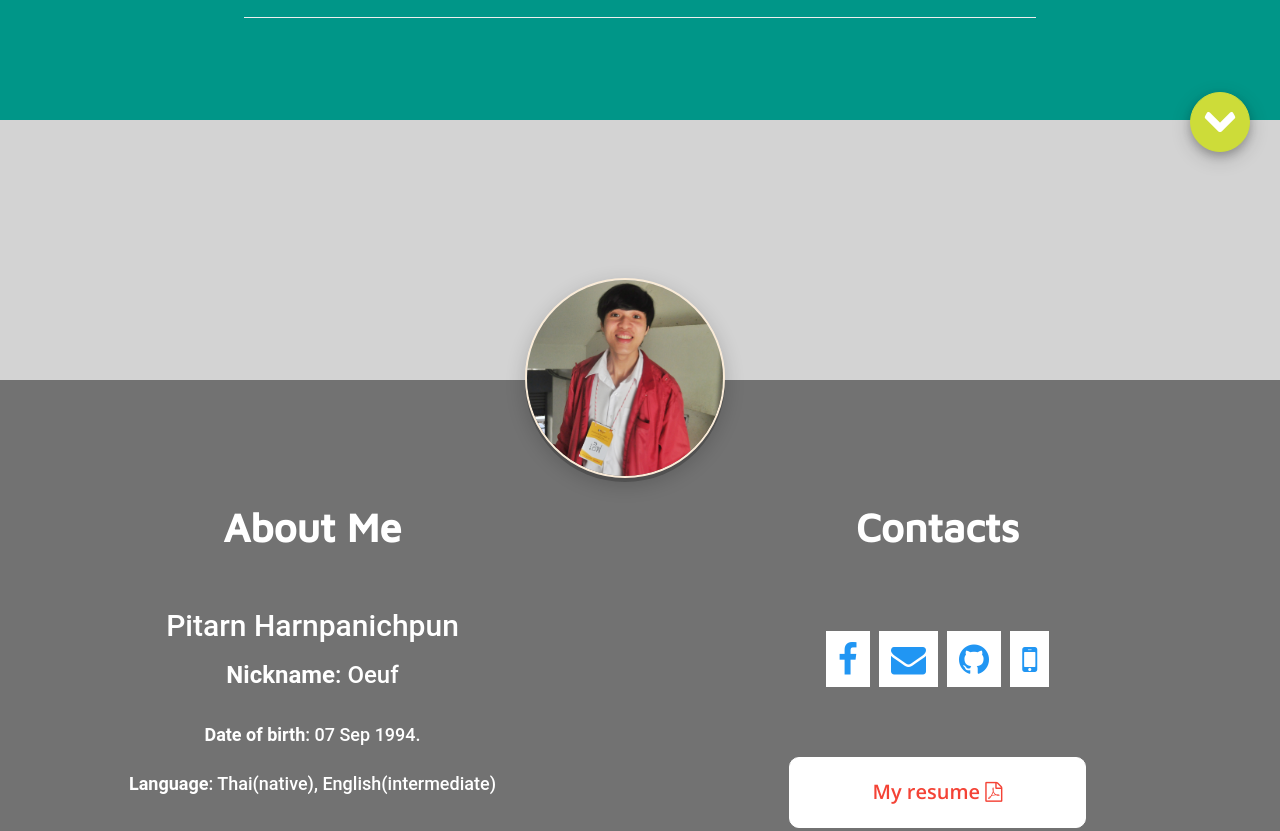
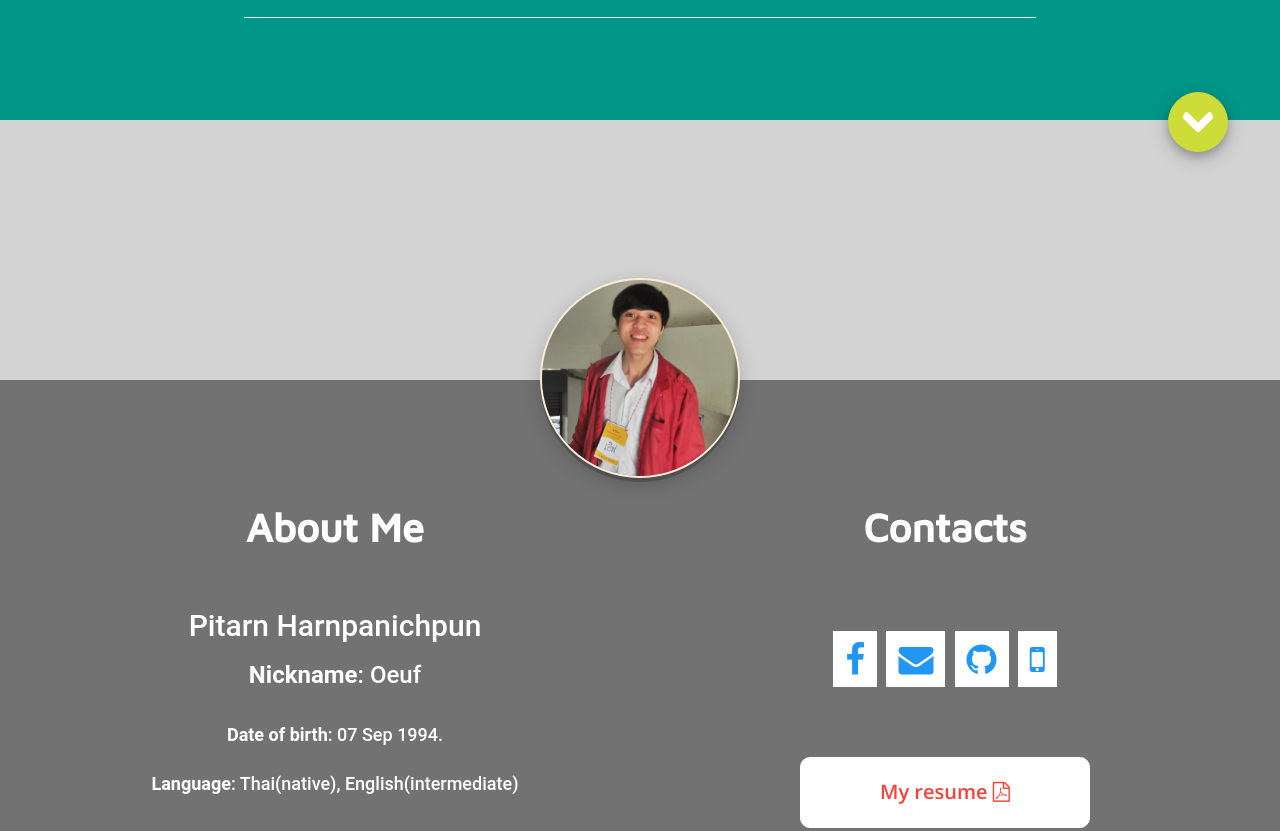
Before and after one commit to bogiesoft/Web-resume-Unofficial, a plain HTML site: page index.html in a window 1280 px wide. Shown: the part 400-1231 px from the top of the page. Drawn offline with nearby package versions, Linux system fonts and the light colour scheme.

Commit message:
fix profile pic center 100%

```diff
--- a/css/main.css
+++ b/css/main.css
@@ -85,6 +85,7 @@ header{
     position: relative;
     bottom:2em;
     float: right;
+    right: 3%;
     box-shadow: 0 4px 8px 0 rgba(0, 0, 0, 0.2), 0 6px 20px 0 rgba(0, 0, 0, 0.19);
     overflow:hidden;
     -webkit-transition: all 0.2s ease;
--- a/index.html
+++ b/index.html
@@ -35,8 +35,8 @@
       <link href='https://fonts.googleapis.com/css?family=Maven+Pro:500' rel='stylesheet' type='text/css'>
       <link href="css/owl.carousel.css" rel="stylesheet">
       <link href="css/owl.theme.css" rel="stylesheet">
-      <link rel="stylesheet" href="css/main.min.css">
-      <!--<link rel="stylesheet" href="css/main.css">-->
+      <!--<link rel="stylesheet" href="css/main.min.css">-->
+      <link rel="stylesheet" href="css/main.css">
       <link rel="manifest" href="/manifest.json">
       <link rel="icon" href="favicon.ico" type="image/x-icon">
 
@@ -58,13 +58,11 @@
       </div>
    </header>
    <a href="#" id="back-to-top"><i class="fa fa-arrow-circle-up fa-3x" data-toggle="tooltip" title="Back to top"></i></a>
-   <div class="container">
-     <div class="row "><a href="#my-profile-pic"><img src="img/arrow-down.png" class="center-block arrow"></a></div>
-     <div class="row"><img src="img/oeuf2.jpeg" class="img-responsive my-pic center-block" id="my-profile-pic"></div>
-   </div>
+       <div class="container"><a href="#my-profile-pic"><img src="img/arrow-down.png" class="center-block arrow"></a></div>
+       <div class="container"><img src="img/oeuf2.jpeg" class="img-responsive my-pic center-block" id="my-profile-pic"></div>
    <section class="my-info">
       <div class="container center-block">
-         <div class="row">
+         <div class="container">
           <div class="col-md-6 col-xs-12 center-block" id="personal-info">
               <h3 id="about-me-header"><strong>About  Me</strong></h3>
               <h2>Pitarn Harnpanichpun<br></h2>
```
